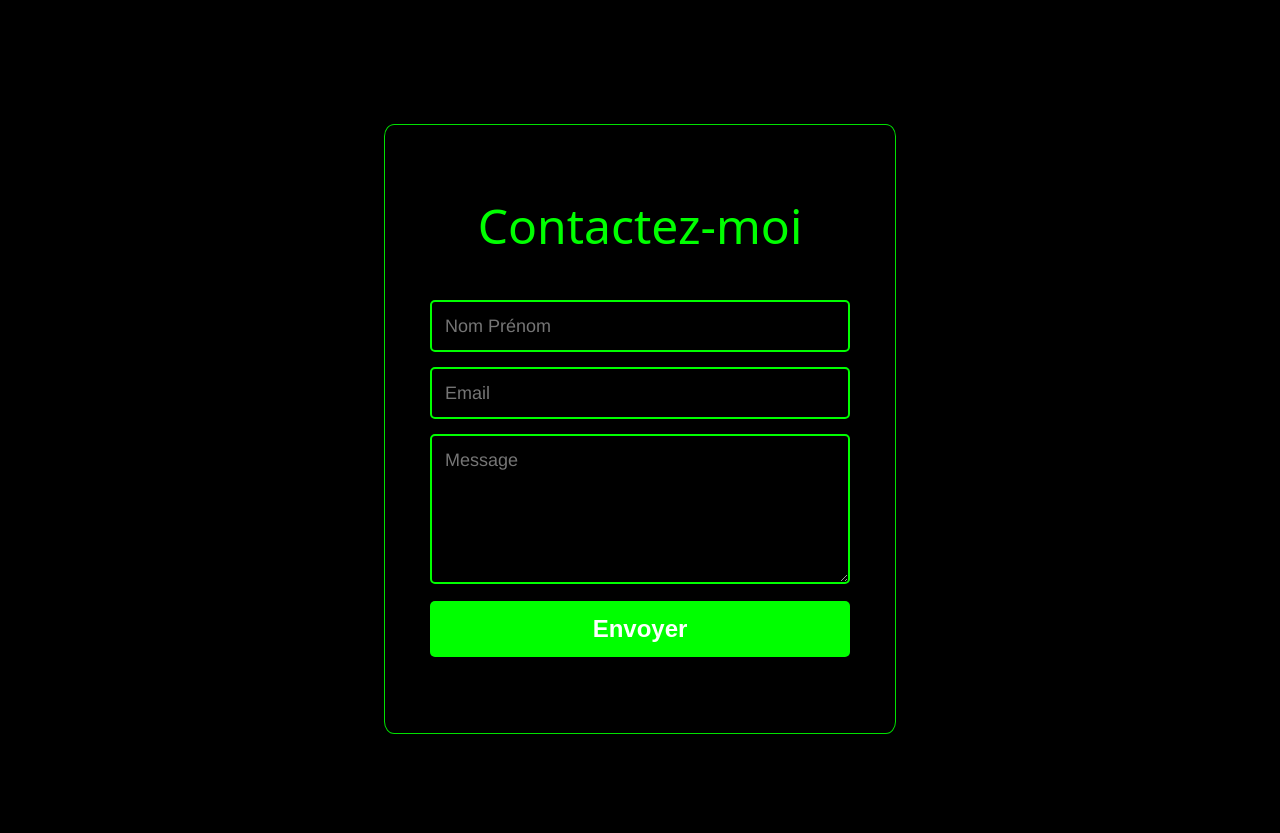
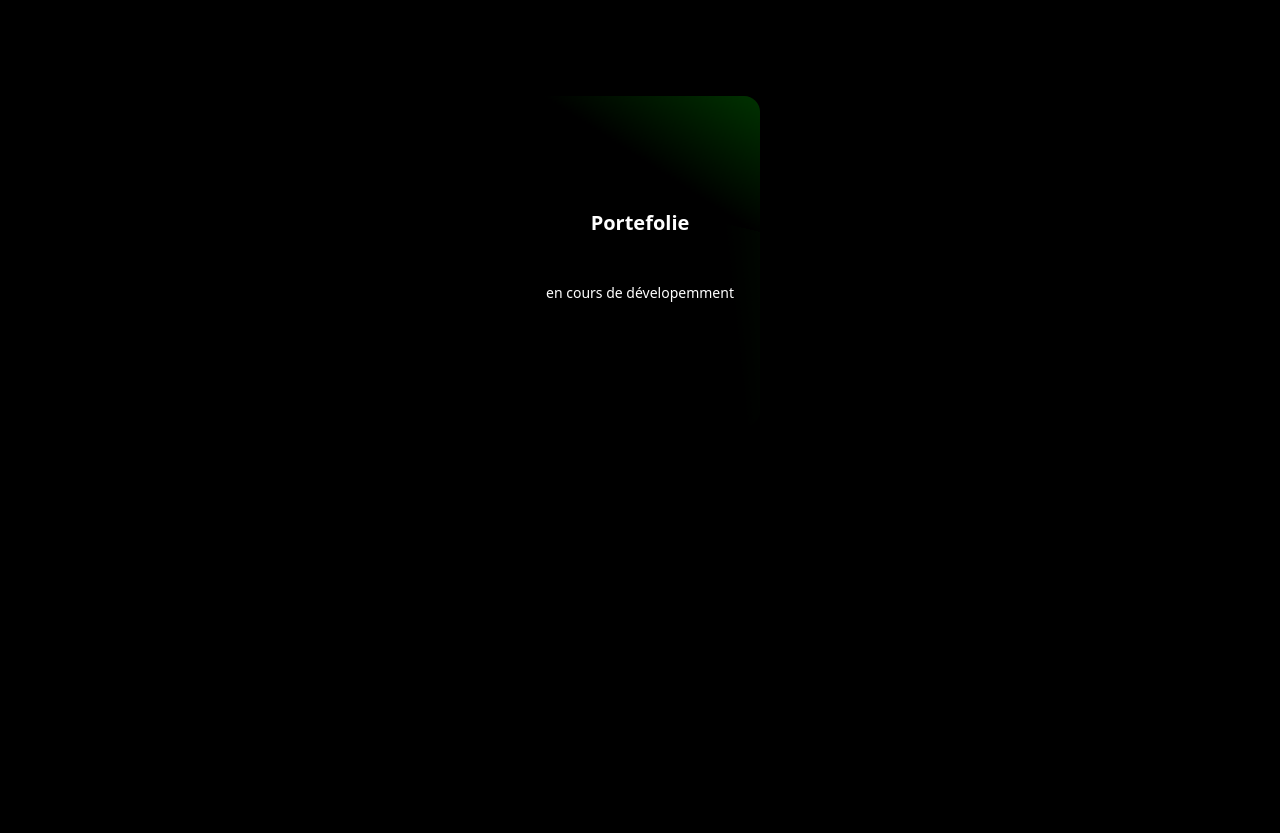
Before and after one commit to MisterL761/Portefolio, a plain HTML site: page index.html in a window 1280 px wide. Shown: the part 3950-4783 px from the top of the page. After the commit the page ends 4476 px from the top, so only its background shows below. Drawn offline with nearby package versions, Linux system fonts and the light colour scheme.

Commit message:
fix bug card project

```diff
--- a/index.html
+++ b/index.html
@@ -310,15 +310,22 @@
       </div>
   </section>
   <section>
+    <!-- From Uiverse.io by MikeAndrewDesigner -->
+    <div class="e-card playing">
+      <div class="image"></div>
 
-    <div class="formulaire cadre6">
-      <h2 id="contactez">Contactez-moi</h2>
-      <form>
-        <input name="name" type="text" class="feedback-input" placeholder="Nom Prénom" />
-        <input name="email" type="text" class="feedback-input" placeholder="Email" />
-        <textarea name="text" class="feedback-input" placeholder="Message"></textarea>
-        <input type="submit" value="Envoyer"/>
-      </form>
+      <div class="wave"></div>
+      <div class="wave"></div>
+      <div class="wave"></div>
+
+
+      <div class="infotop">
+
+        Portefolie
+        <br>
+        <br>
+        <div class="name">En cours de dévelopemment  </div>
+      </div>
     </div>
   </section>
 </main>
--- a/style.css
+++ b/style.css
@@ -185,67 +185,7 @@ header {
   z-index: -1;
   animation: steam 20s linear infinite;
 }
-form {
-  max-width:420px; margin:50px auto;
-  margin-top: 10%;
-}
 
-.feedback-input {
-  color:white;
-  font-family: Helvetica, Arial, sans-serif;
-  font-weight:500;
-  font-size: 18px;
-  border-radius: 5px;
-  line-height: 22px;
-  background-color: transparent;
-  border:2px solid #00ff00;
-  transition: all 0.3s;
-  padding: 13px;
-  margin-bottom: 15px;
-  width:100%;
-  box-sizing: border-box;
-  outline:0;
-}
-textarea {
-  height: 150px;
-  line-height: 150%;
-  resize:vertical;
-}
-
-[type="submit"] {
-  font-family: 'Montserrat', Arial, Helvetica, sans-serif;
-  width: 100%;
-  background: #00ff00;
-  border-radius:5px;
-  border:0;
-  cursor:pointer;
-  color:white;
-  font-size:24px;
-  padding-top:10px;
-  padding-bottom:10px;
-  transition: all 0.3s;
-  margin-top:-4px;
-  font-weight:700;
-}
-.formulaire h2{
-  color: rgb(0,255,0);
-  text-align: center;
-  margin-top: 10%;
-  font-size: 3rem;
-}
-.cadre6 {
-  color: rgb(0, 255, 0);
-  height: auto;
-  width: 40%;
-  padding:2%;
-  border-radius: 2%;
-  border: 1px solid rgb(0, 225, 0);
-  margin-top: 10%;
-  margin-left: auto;
-  margin-right: auto;
-  margin-bottom: 10%;
-}
-[type="submit"]:hover { background: #1f1f1f; }
 
 /* From Uiverse.io by tarantino421 */
 .box {
@@ -457,7 +397,95 @@ textarea {
   stroke-linejoin: round;
   stroke-miterlimit: 10
 }
+/* From Uiverse.io by MikeAndrewDesigner */
+.e-card {
+  margin: 100px auto;
+  background: transparent;
+  box-shadow: 0px 8px 28px -9px rgba(0,0,0,0.45);
+  position: relative;
+  width: 240px;
+  height: 330px;
+  border-radius: 16px;
+  overflow: hidden;
+}
 
+.wave {
+  position: absolute;
+  width: 540px;
+  height: 700px;
+  opacity: 0.6;
+  left: 0;
+  top: 0;
+  margin-left: -50%;
+  margin-top: -70%;
+  background: linear-gradient(700deg,#000000,#000000 60%,#00f000);
+}
+
+.icon {
+  width: 3em;
+  margin-top: -1em;
+  padding-bottom: 1em;
+}
+
+.infotop {
+  text-align: center;
+  font-size: 20px;
+  position: absolute;
+  top: 5.6em;
+  left: 0;
+  right: 0;
+  color: rgb(255, 255, 255);
+  font-weight: 600;
+}
+
+.name {
+  font-size: 14px;
+  font-weight: 100;
+  position: relative;
+  top: 1em;
+  text-transform: lowercase;
+}
+
+.wave:nth-child(2),
+.wave:nth-child(3) {
+  top: 210px;
+}
+
+.playing .wave {
+  border-radius: 40%;
+  animation: wave 3000ms infinite linear;
+}
+
+.wave {
+  border-radius: 40%;
+  animation: wave 55s infinite linear;
+}
+
+.playing .wave:nth-child(2) {
+  animation-duration: 4000ms;
+}
+
+.wave:nth-child(2) {
+  animation-duration: 50s;
+}
+
+.playing .wave:nth-child(3) {
+  animation-duration: 5000ms;
+}
+
+.wave:nth-child(3) {
+  animation-duration: 45s;
+}
+
+@keyframes wave {
+  0% {
+    transform: rotate(0deg);
+  }
+
+  100% {
+    transform: rotate(360deg);
+  }
+}
 @keyframes matrix-animation {
   0% {
     transform: translateY(calc(-50% * var(--i)));
@@ -538,10 +566,7 @@ body{
     font-size: 10px;
     text-align: center;
   }
-  form {
-    max-width:420px; margin:50px auto;
-    margin-top: 10%;
-  }
+
 
   .feedback-input {
     font-weight:500;
@@ -552,27 +577,6 @@ body{
     padding: 5px;
     margin-bottom: 15px;
     width:100%;
-  }
-  textarea {
-    height: 80px;
-    line-height: 150%;
-  }
-
-  [type="submit"] {
-    width: 100%;
-    font-size:12px;
-    padding-top:10px;
-    padding-bottom:10px;
-    font-weight:700;
-  }
-  .formulaire h2{
-    margin-top: 10%;
-    font-size: 1.5rem;
-  }
-  .cadre6 {
-    width: 70%;
-    padding:8%;
-    margin-top: 40%;
   }
   #projet-titre{
     margin-top: 30%;
@@ -586,6 +590,4 @@ body{
     font-size: 0.8rem;
 
   }
-
-
 }
```
